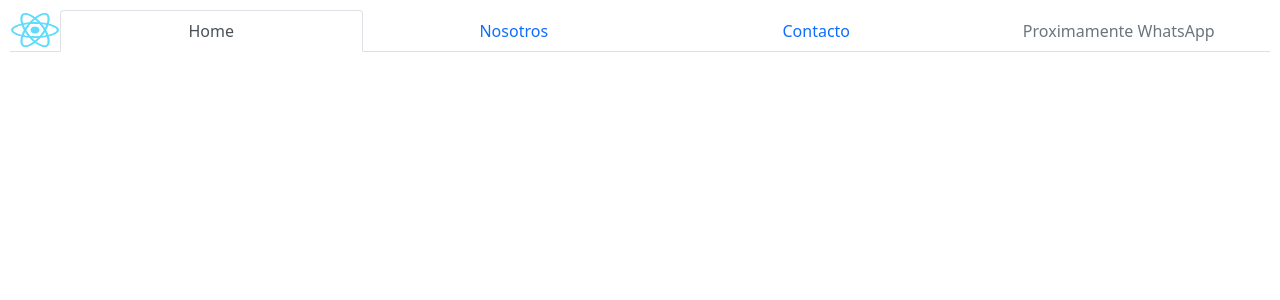
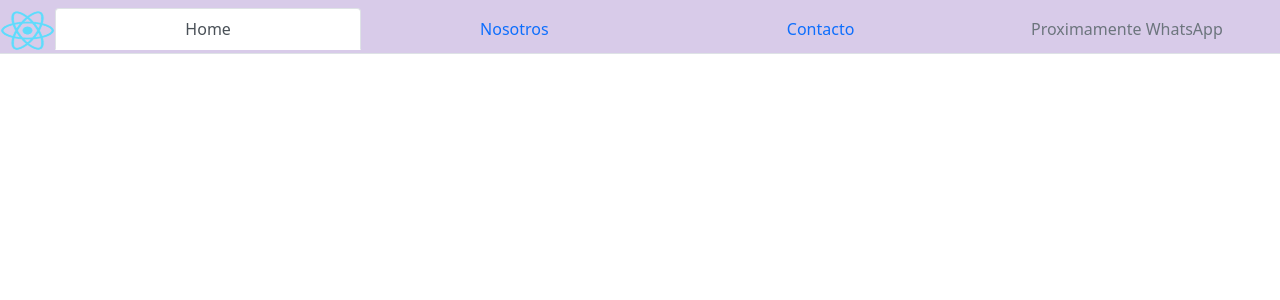
Before and after one commit to alenicolasrelova/CoderHouse-React, a React (Create React App) app: page / in a window 1280 px wide. Shown: the top 300 px of the page. Built offline with nearby package versions, Linux system fonts and the light colour scheme.

Commit message:
Menu, Efecto y animaciones

```diff
--- a/src/App.js
+++ b/src/App.js
@@ -1,13 +1,11 @@
 import './App.css';
 import { NavBarrr } from "./components/navBar/navBar";
 import 'bootstrap/dist/css/bootstrap.min.css';
-import { navLogo } from "./components/navBar/navLogo";
 function App() {
   return (
     <div className="App">
+      <NavBarrr />
 
-      <NavBarrr />
-      <navLogo />
     </div>
   );
 }
--- a/src/components/navBar/navBar.css
+++ b/src/components/navBar/navBar.css
@@ -1,12 +1,30 @@
 .navComponent{
-    padding: 10px;
-    position: relative;
-    border: none;
-    outline:none;
+    padding-top: 8px;
+    transition: all 2s linear;
+    animation: movie 5s infinite;
+
+}
+.navItem:hover{
+    background-color: rgb(101, 202, 202);
+    transition: all 0.5s linear;
+    font-size: 16.3px;
+    transform: perspective(400px) rotateY(20deg);
 
 }
 
-.navItem:hover{
-  background-color: bisque;
-  font-size: 16.5px;
+
+.navBarImg:hover{
+    -webkit-transform: rotate(360deg) scale(12.0);
+    transform:scale(1.6) rotate(360deg);
+
 }
+.navBarImg{
+    overflow:hidden;
+}
+@keyframes movie {
+    0% { top: 0px; left: 0px; background-color: rgb(247, 210, 210);}
+    25% { top: 0px; left: 100px; background-color: rgb(200, 200, 245);}
+    50% { top: 100px; left: 100px; background-color: rgb(235, 235, 182);}
+    75% { top: 100px; left: 0px; background-color: rgb(191, 240, 191);}
+    100% { top: 0px; left: 0px; background-color: rgb(226, 160, 160);}
+}
--- a/src/components/navBar/navBar.js
+++ b/src/components/navBar/navBar.js
@@ -8,10 +8,10 @@ export const NavBarrr = () => {
         <div className="navComponent">
             <Nav justify variant="tabs" defaultActiveKey="/home">
                 <Nav>
-                    <img src="./img/logo192.png" alt="" width="50" height="40"></img>
+                    <img className="navBarImg" src="./img/logo192.png" alt="" width="55" height="45"></img>
                 </Nav>
                 <Nav.Item className="navItem">
-                    <Nav.Link href="/home">Home</Nav.Link>
+                    <Nav.Link className="navLink" href="/home">Home</Nav.Link>
                 </Nav.Item>
                 <Nav.Item className="navItem">
                     <Nav.Link eventKey="link-1">Nosotros</Nav.Link>
--- a/src/components/navBar/navLogo.js
+++ /dev/null
@@ -1,13 +0,0 @@
-import React from 'react';
-import { Nav } from "react-bootstrap";
-export const navLogo = () => {
-    return (
-        <div>
-            <Nav>
-                <img src="./img/LogoTienda.png" class="img-fluid" alt="" width="50" height="40"></img>
-            </Nav>
-        </div>
-    )
-}
-
-export default navLogo
```
Also changed, not shown: public/img/nombreTienda.png (renamed from public/img/LogoTienda.png).
